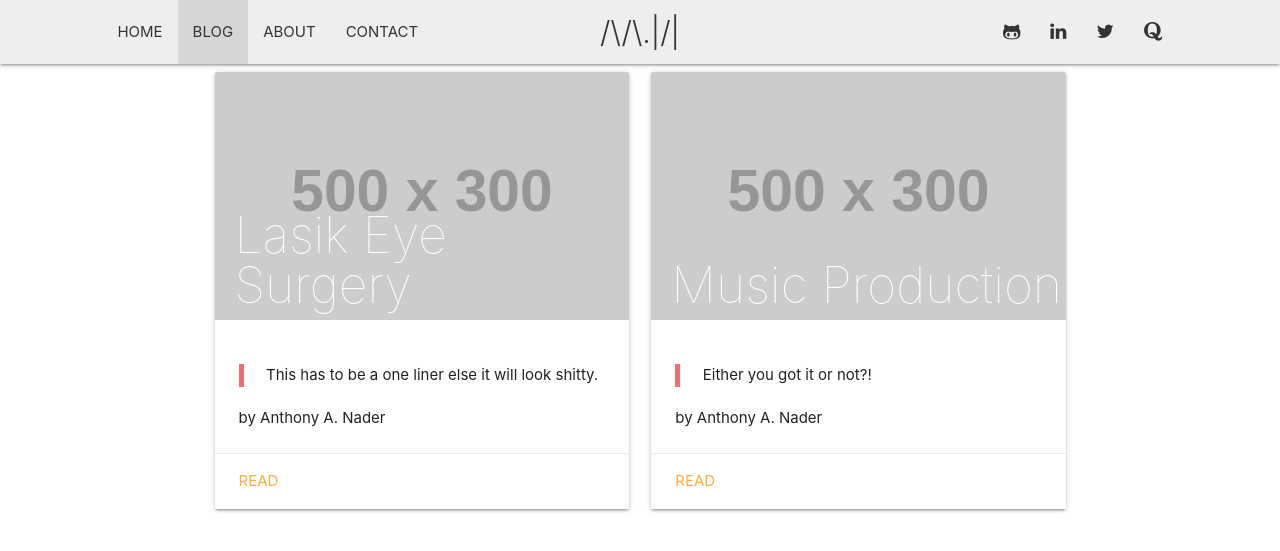
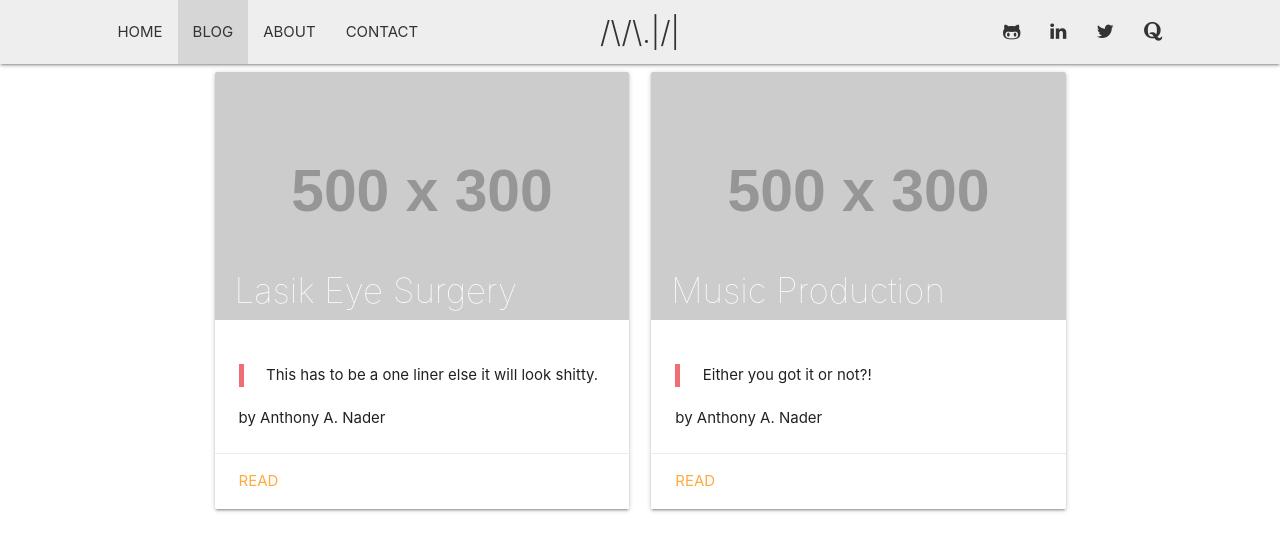
Before and after one commit to anthonyanader/personalBlog, a Jekyll site: the page built from blog.html, in a window 1280 px wide. Shown: the top 551 px of the page. Built offline with Jekyll 4.4.1, drawn with Linux system fonts in a browser that asks for light colours.

Commit message:
styling away

```diff
--- a/assets/css/main.css
+++ b/assets/css/main.css
@@ -46,9 +46,23 @@ nav .nav-links {
 /***********************
         BLOG
 ***********************/
+#blog-post-image {
+    padding:0;
+    margin:auto;
+}
+
+#blog-image-column {
+    padding:0;
+}
+
+#post-content p {
+    text-align: justify;
+    text-justify: inter-word;
+}
+
 .card .card-image .card-title {
     padding: 20px 0 10px 20px;
-    font-size: 50px;
-    line-height: 50px;
+    font-size: 35px;
+    line-height: 40px;
     font-weight: 100;
 }
```
